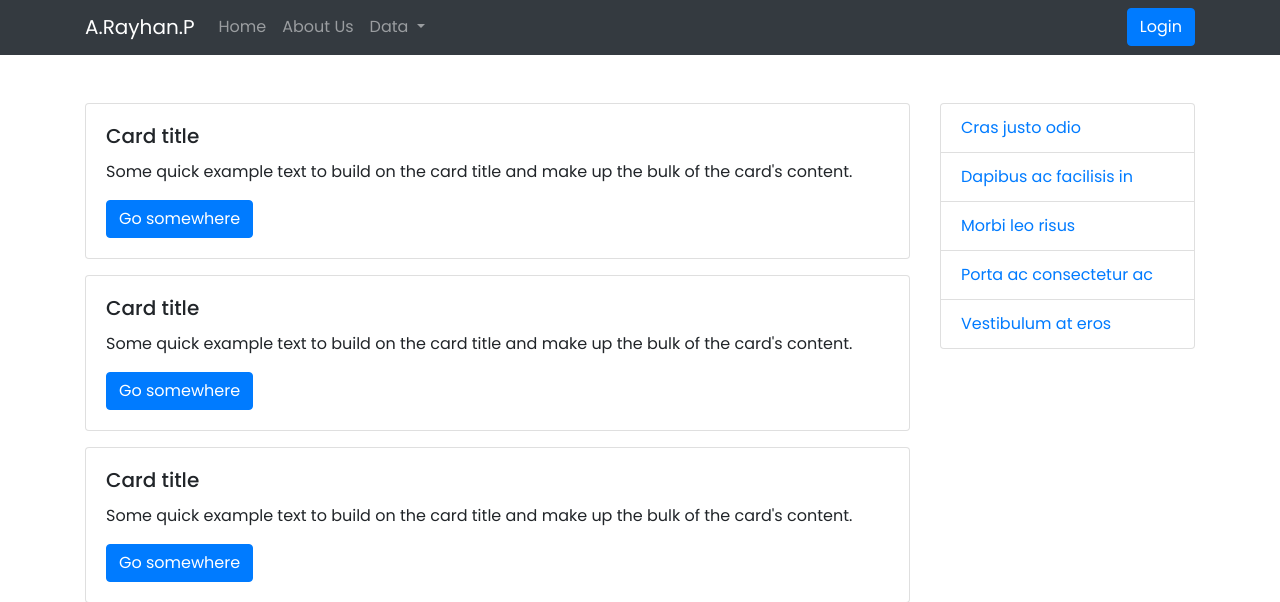
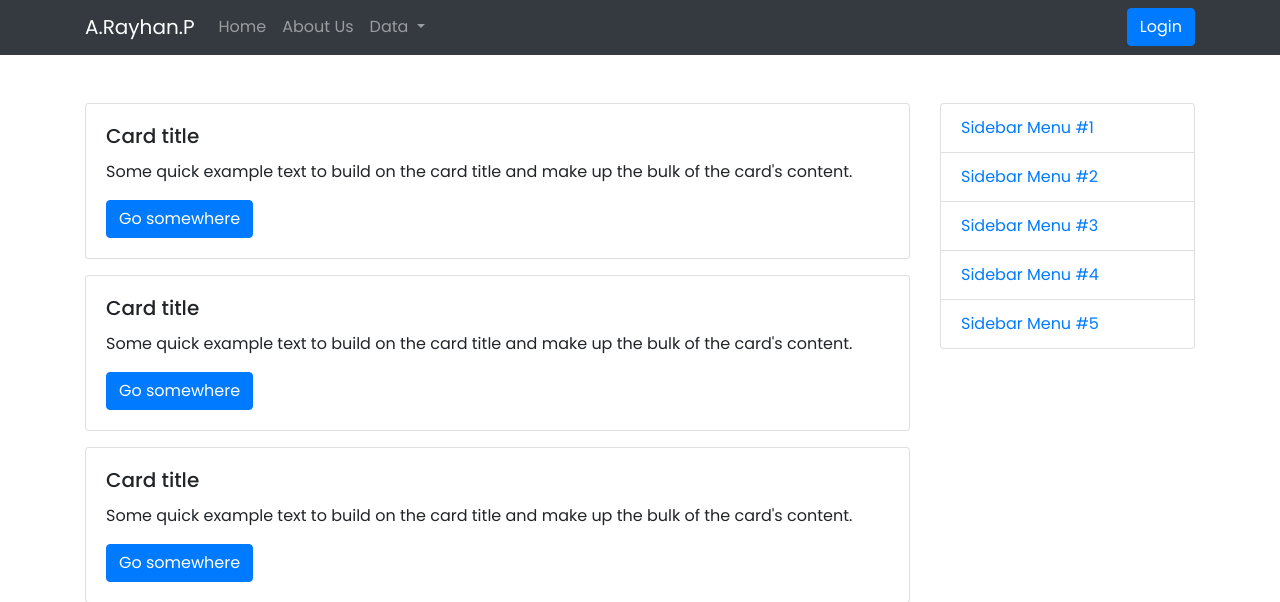
Before and after one commit to arayhan/sttnf-uts-pwl, a PHP site: page / in a window 1280 px wide. Shown: the part 459-1061 px from the top of the page. Run offline with PHP 8.4, Linux system fonts and the light colour scheme; some libraries are stand-ins or nearby versions.

Commit message:
update sidebar menus

```diff
--- a/components/sidebar.php
+++ b/components/sidebar.php
@@ -1,9 +1,9 @@
 <div>
     <ul class="list-group">
-        <li class="list-group-item"><a href="#">Cras justo odio</a></li>
-        <li class="list-group-item"><a href="#">Dapibus ac facilisis in</a></li>
-        <li class="list-group-item"><a href="#">Morbi leo risus</a></li>
-        <li class="list-group-item"><a href="#">Porta ac consectetur ac</a></li>
-        <li class="list-group-item"><a href="#">Vestibulum at eros</a></li>
+        <li class="list-group-item"><a href="#">Sidebar Menu #1</a></li>
+        <li class="list-group-item"><a href="#">Sidebar Menu #2</a></li>
+        <li class="list-group-item"><a href="#">Sidebar Menu #3</a></li>
+        <li class="list-group-item"><a href="#">Sidebar Menu #4</a></li>
+        <li class="list-group-item"><a href="#">Sidebar Menu #5</a></li>
     </ul>
 </div>
```
